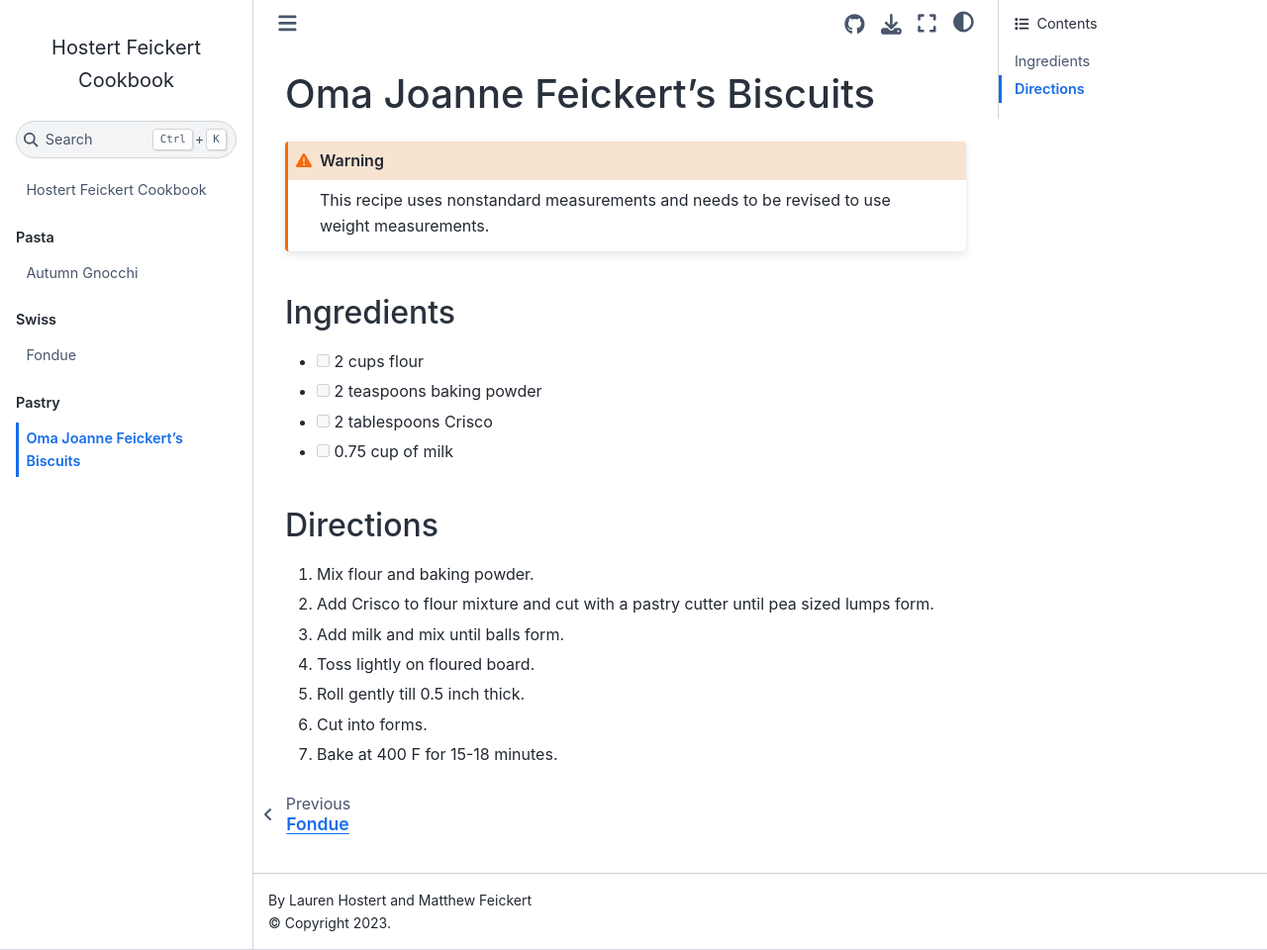
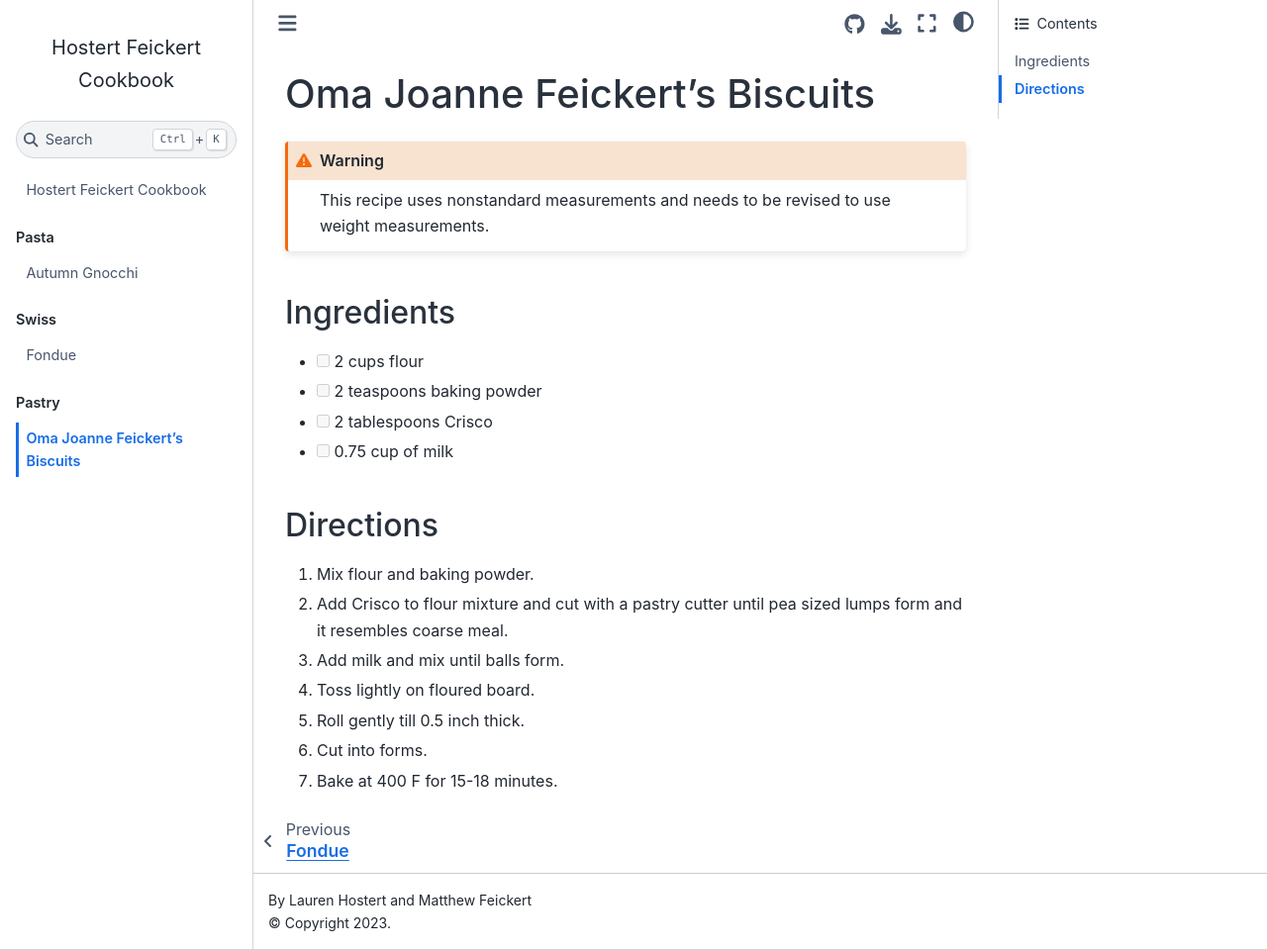
Before and after one commit to lehostert/cookbook, a Jupyter Book: the page built from book/pastry/biscuits.md, in a window 1280 px wide and 960 px high. Shown: the whole window at 99% size. Built offline with Jupyter Book 1.0.4 settings and Sphinx 7.4.7 and the Sphinx Book theme 1.1.4, drawn with Linux system fonts in a browser that asks for light colours.

Commit message:
Add revision

```diff
--- a/book/pastry/biscuits.md
+++ b/book/pastry/biscuits.md
@@ -14,7 +14,7 @@ This recipe uses nonstandard measurements and needs to be revised to use weight
 ## Directions
 
 1. Mix flour and baking powder.
-2. Add Crisco to flour mixture and cut with a pastry cutter until pea sized lumps form.
+2. Add Crisco to flour mixture and cut with a pastry cutter until pea sized lumps form and it resembles coarse meal.
 3. Add milk and mix until balls form.
 4. Toss lightly on floured board.
 5. Roll gently till 0.5 inch thick.
```
